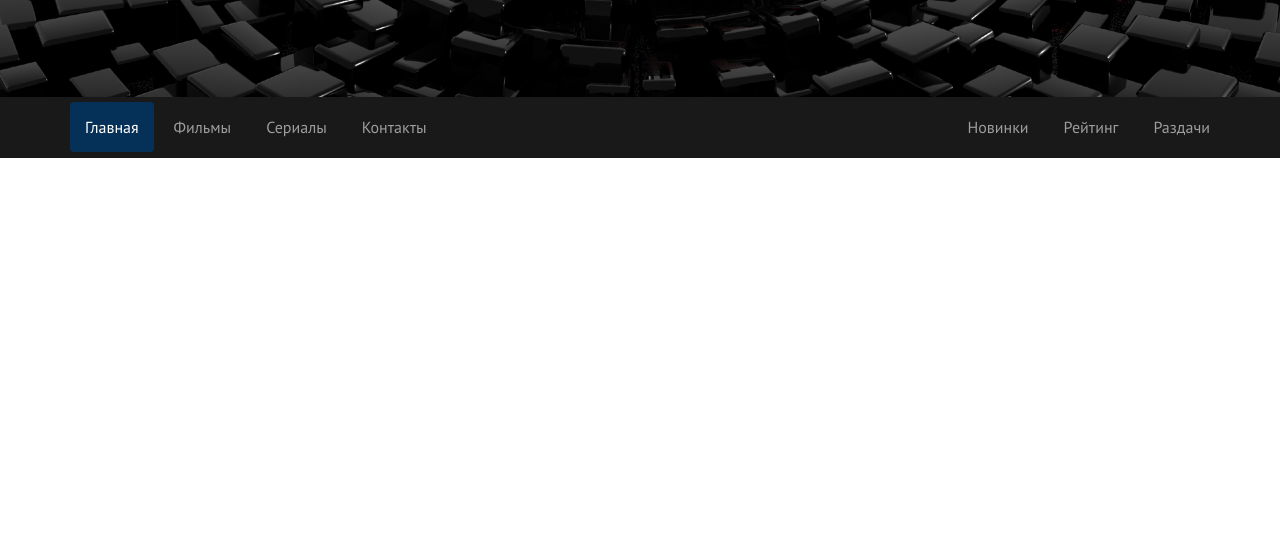
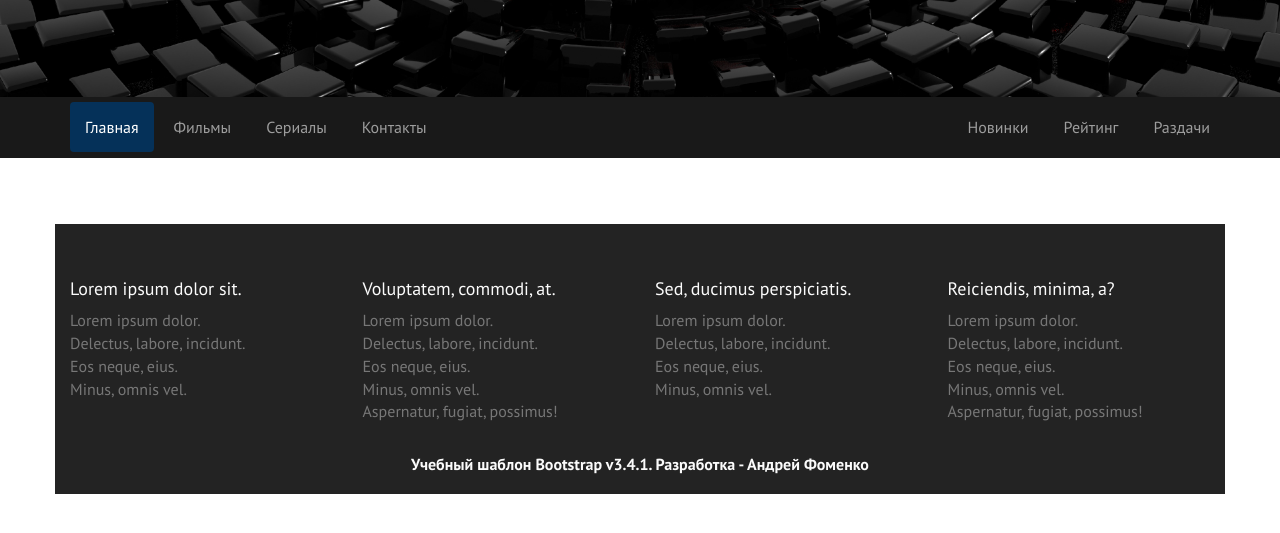
Before and after one commit to Lesya-Landar/Kinozal-project, a website: page page.html in a window 1280 px wide. Shown: the part 209-742 px from the top of the page. Drawn offline with Linux system fonts and the light colour scheme.

Commit message:
завершение index.html+старт разметки page.html

```diff
--- a/assets/scss/_bootstrap-theming.scss
+++ b/assets/scss/_bootstrap-theming.scss
@@ -103,6 +103,10 @@ border-bottom: 0px solid transparent;
     border: 1px solid $color-gray;
 
     border-radius: 0 0 4px 4px;
+
+    @include sm {
+        padding-bottom: 22px;
+    }
 }
 
 }
@@ -114,3 +118,13 @@ border-bottom: 0px solid transparent;
 .input-lg {
     font-size: 0.875rem;
 }
+
+.thumbnail {
+    @include sm {
+        margin-bottom: 0;
+    }
+}
+
+.thumbnail>img {
+    width: 100%;
+}
--- a/assets/scss/_common.scss
+++ b/assets/scss/_common.scss
@@ -6,6 +6,7 @@ body {
     font-size: $font-size;
     font-family: $font-main;
     overflow-y: scroll;
+    overflow-x: hidden;
 }
 
 a {
--- a/assets/scss/_footer.scss
+++ b/assets/scss/_footer.scss
@@ -3,6 +3,11 @@
     color: #fbfbfb;
     background-color: #232323;
     min-height: 266px;
+    margin-top: -14px;
+
+    @include md {
+        margin-top: -1px;
+    }
 
 
 
@@ -26,7 +31,19 @@
     text-align: center;
     padding-top: 3px;
 
+    @include md {
+        padding-top: 0px;
+    }
+
+    @include sm {
+      margin: 23px 0 20px 0;
+      padding-bottom: 2px;
+    //   padding-top: 2px;
+    }
+
+
+
     & a {
         color: #fbfbfb;
+    }
 }
-    }
--- a/assets/scss/_main.scss
+++ b/assets/scss/_main.scss
@@ -62,6 +62,12 @@
 .top-films {
     position: relative;
     overflow: hidden;
+
+    &__body {
+        @include sm {
+            padding-bottom: 15px;
+        }
+    }
 }
 
 .top-films-item__img {
@@ -105,5 +111,9 @@
 
 
 .user-login {
+    margin-bottom: 30px;
+@include md {
     margin-bottom: 60px;
 }
+
+}
--- a/assets/scss/_sidebar.scss
+++ b/assets/scss/_sidebar.scss
@@ -1,5 +1,9 @@
 .left-sidebar {
     @extend %margin-bottom;
+
+    @include sm {
+        margin-bottom: 81px;
+    }
 
     .panel:last-of-type {
          margin: 0;
--- a/page.html
+++ b/page.html
@@ -62,9 +62,78 @@
     </div>
  </header>
 
+ <div class="container">
+  <div class="row">
 
-<div class="container">
-  <div class="row">
+
+
+
+
+
+ <footer class="footer">
+  <div class="container-fluid">
+    <div class="row">
+      <div class="container">
+        <div class="row">
+          <div class="footer-items">
+
+        <div class="footer-first-item col-md-3 col-xs-6">
+        <h4>Lorem ipsum dolor sit.</h4>
+         <ul>
+      <li><a href="#">Lorem ipsum dolor.</a></li>
+      <li><a href="#">Delectus, labore, incidunt.</a></li>
+      <li><a href="#">Eos neque, eius.</a></li>
+      <li><a href="#">Minus, omnis vel.</a></li>
+    </ul>
+      </div>
+
+      <div class="footer-second-item col-md-3 col-xs-6">
+        <h4>Voluptatem, commodi, at.</h4>
+         <ul>
+      <li><a href="#">Lorem ipsum dolor.</a></li>
+      <li><a href="#">Delectus, labore, incidunt.</a></li>
+      <li><a href="#">Eos neque, eius.</a></li>
+      <li><a href="#">Minus, omnis vel.</a></li>
+      <li><a href="#">Aspernatur, fugiat, possimus!</a></li>
+    </ul>
+      </div>
+
+      <div class="footer-third-item col-md-3 col-xs-6">
+        <h4>Sed, ducimus perspiciatis.</h4>
+         <ul>
+      <li><a href="#">Lorem ipsum dolor.</a></li>
+      <li><a href="#">Delectus, labore, incidunt.</a></li>
+      <li><a href="#">Eos neque, eius.</a></li>
+      <li><a href="#">Minus, omnis vel.</a></li>
+    </ul>
+      </div>
+
+      <div class="footer-fourth-item col-md-3 col-xs-6">
+        <h4>Reiciendis, minima, a?</h4>
+         <ul>
+      <li><a href="#">Lorem ipsum dolor.</a></li>
+      <li><a href="#">Delectus, labore, incidunt.</a></li>
+      <li><a href="#">Eos neque, eius.</a></li>
+      <li><a href="#">Minus, omnis vel.</a></li>
+      <li><a href="#">Aspernatur, fugiat, possimus!</a></li>
+    </ul>
+      </div>
+        </div>
+
+        <div class="row">
+          <div class="footer-bottom">
+            <div class="footer-fifth-item col-xs-12"><h5><a href="https://fomenko.top/" target="_blank">Учебный шаблон Bootstrap v3.4.1. Разработка - Андрей Фоменко</a></h5></div>
+          </div>
+        </div>
+
+
+
+
+        </div>
+      </div>
+    </div>
+  </div>
+</footer>
 
 
 <script src="libs/jquery/dist/jquery.min.js"></script>
```
Also changed, not shown: index.html (+3 -3 lines), assets/css/style.css.
